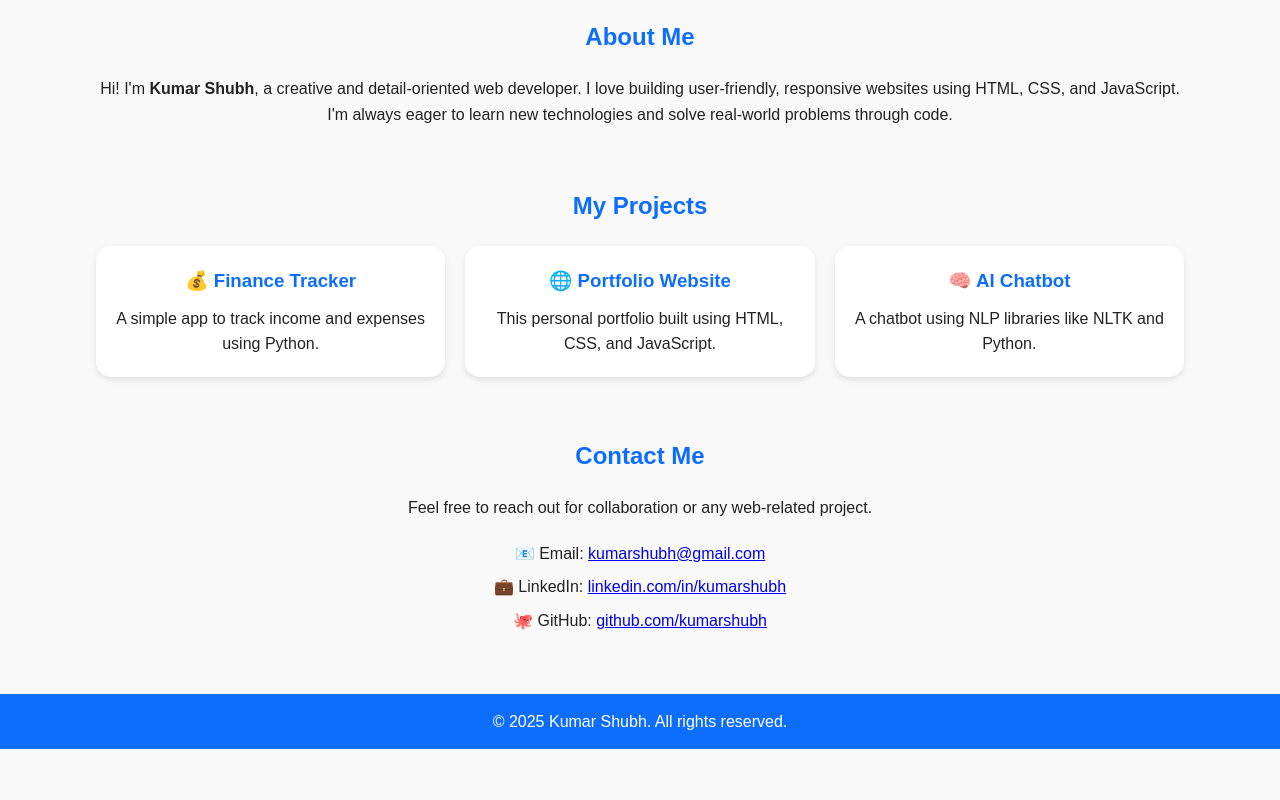
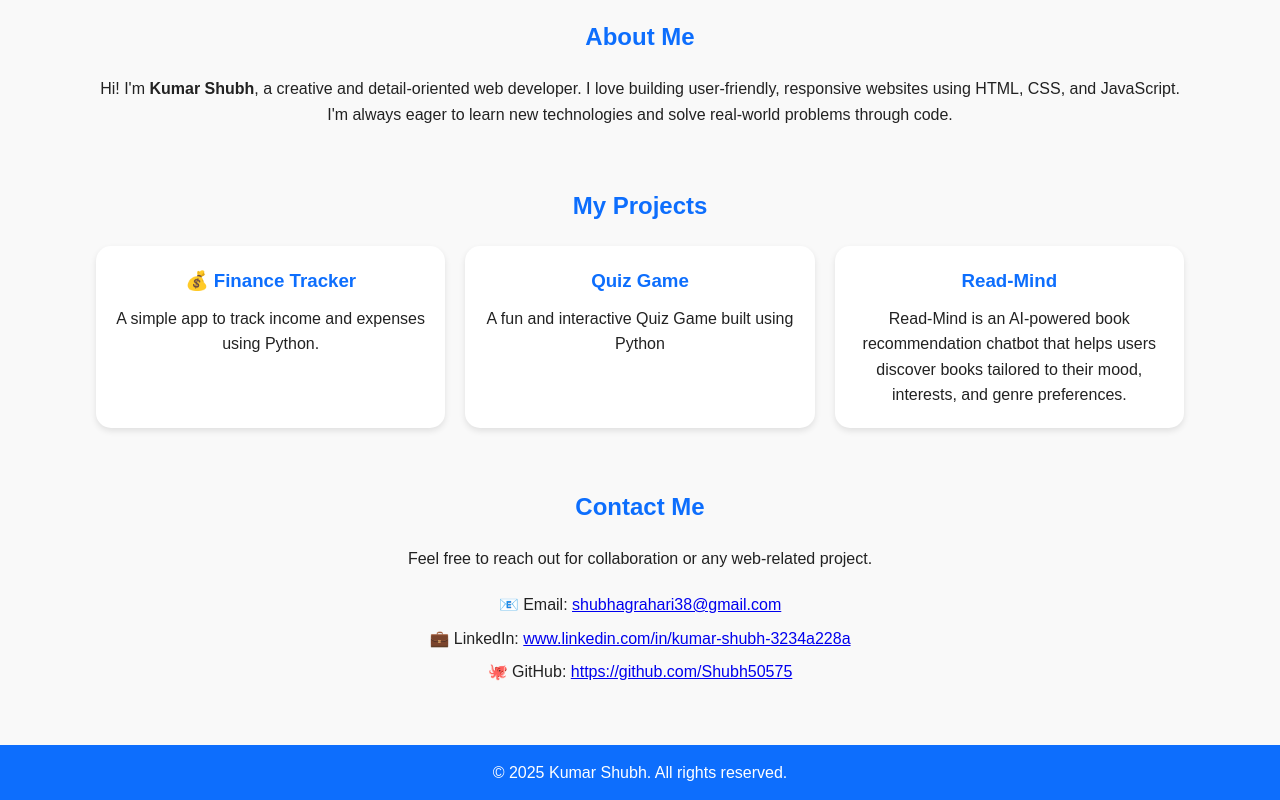
Before and after one commit to Shubh50575/portfolio, a plain HTML site: page index.html in a window 1280 px wide. Shown: the part 568-1368 px from the top of the page. Before the commit the page ends 1317 px from the top, so only its background shows below. Drawn offline with Linux system fonts and the light colour scheme.

Commit message:
Update index.html

```diff
--- a/index.html
+++ b/index.html
@@ -44,12 +44,12 @@
         <p>A simple app to track income and expenses using Python.</p>
       </div>
       <div class="project-card">
-        <h3>🌐 Portfolio Website</h3>
-        <p>This personal portfolio built using HTML, CSS, and JavaScript.</p>
+        <h3> Quiz Game</h3>
+        <p>A fun and interactive Quiz Game built using Python</p>
       </div>
       <div class="project-card">
-        <h3>🧠 AI Chatbot</h3>
-        <p>A chatbot using NLP libraries like NLTK and Python.</p>
+        <h3> Read-Mind</h3>
+        <p>Read-Mind is an AI-powered book recommendation chatbot that helps users discover books tailored to their mood, interests, and genre preferences.</p>
       </div>
     </div>
   </section>
@@ -58,9 +58,9 @@
     <h2>Contact Me</h2>
     <p>Feel free to reach out for collaboration or any web-related project.</p>
     <ul class="contact-info">
-      <li>📧 Email: <a href="mailto:kumarshubh@gmail.com">kumarshubh@gmail.com</a></li>
-      <li>💼 LinkedIn: <a href="#" target="_blank">linkedin.com/in/kumarshubh</a></li>
-      <li>🐙 GitHub: <a href="#" target="_blank">github.com/kumarshubh</a></li>
+      <li>📧 Email: <a href="mailto:kumarshubh@gmail.com">shubhagrahari38@gmail.com</a></li>
+      <li>💼 LinkedIn: <a href="#" target="_blank">www.linkedin.com/in/kumar-shubh-3234a228a</a></li>
+      <li>🐙 GitHub: <a href="#" target="_blank">https://github.com/Shubh50575</a></li>
     </ul>
   </section>
 
```
